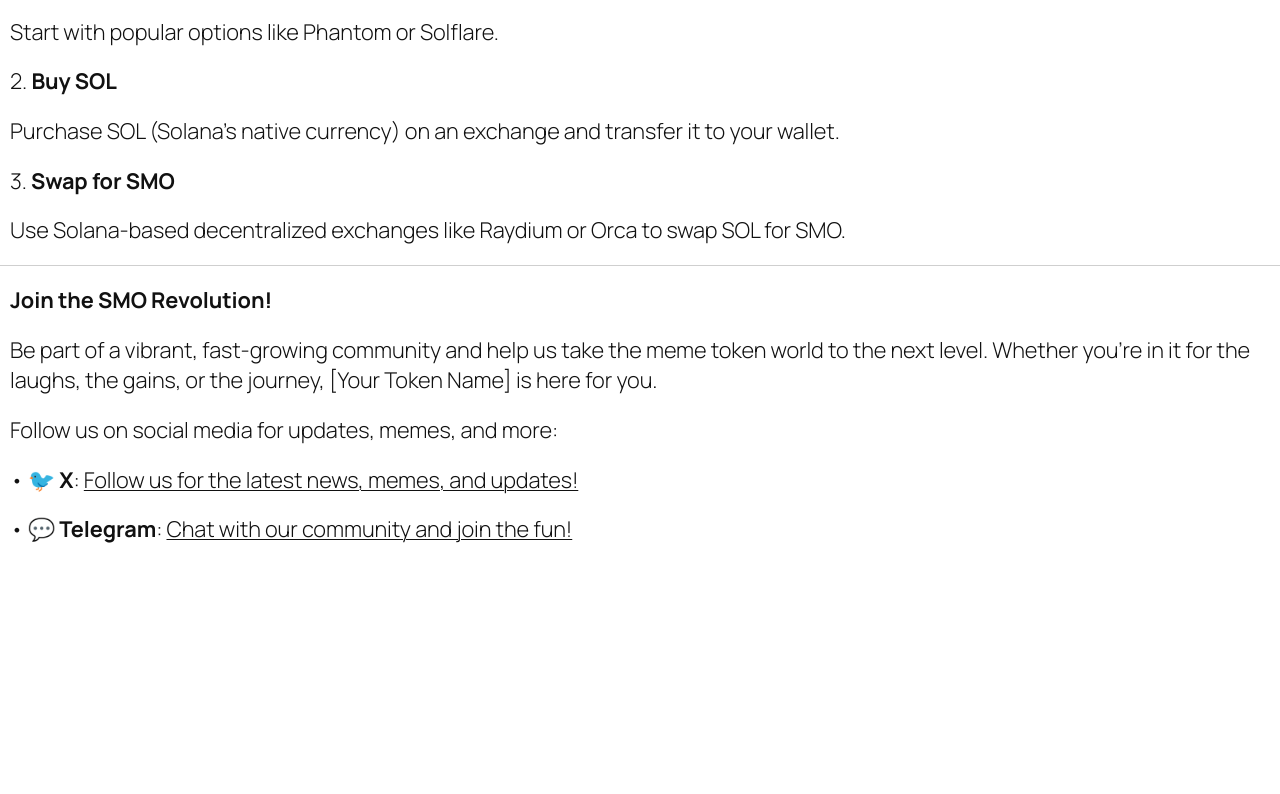
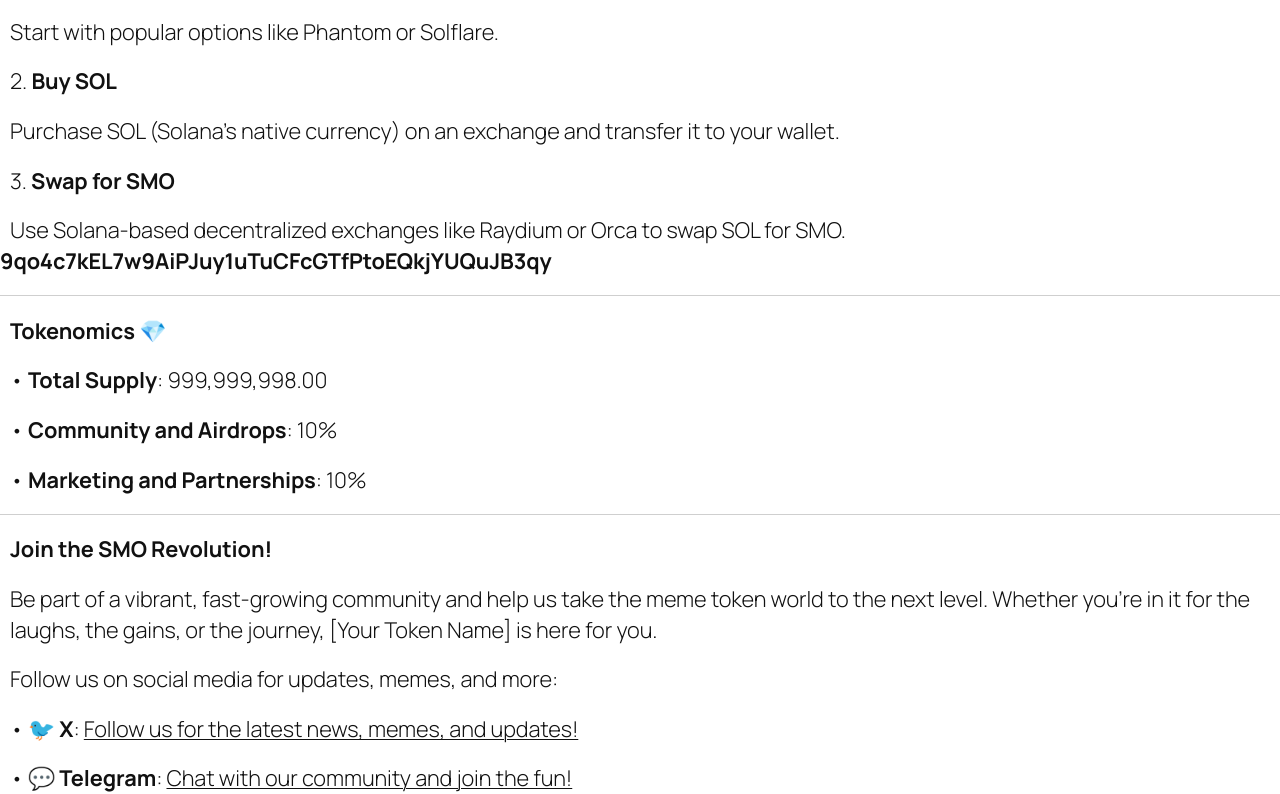
Before and after one commit to SMO135/SheikhMO, a plain HTML site: page index.html in a window 1280 px wide. Shown: the part 1568-2362 px from the top of the page. Before the commit the page ends 2113 px from the top, so only its background shows below. Drawn offline with Linux system fonts and the light colour scheme.

Commit message:
Update index.html

```diff
--- a/index.html
+++ b/index.html
@@ -167,8 +167,17 @@ window._wpemojiSettings = {"baseUrl":"https:\/\/s.w.org\/images\/core\/emoji\/15
 
 
 <p style="padding-right:var(--wp--preset--spacing--20);padding-left:var(--wp--preset--spacing--20)">Use Solana-based decentralized exchanges like Raydium or Orca to swap SOL for SMO.</p>
+<strong>9qo4c7kEL7w9AiPJuy1uTuCFcGTfPtoEQkjYUQuJB3qy</strong>
 
 
+
+<hr class="wp-block-separator has-alpha-channel-opacity">
+
+<p style="padding-right:var(--wp--preset--spacing--20);padding-left:var(--wp--preset--spacing--20)"><strong>Tokenomics 💎</strong></p>
+
+<p style="padding-right:var(--wp--preset--spacing--20);padding-left:var(--wp--preset--spacing--20)">• <strong>Total Supply</strong>: 999,999,998.00 </p>
+<p style="padding-right:var(--wp--preset--spacing--20);padding-left:var(--wp--preset--spacing--20)">• <strong>Community and Airdrops</strong>: 10% </p>
+<p style="padding-right:var(--wp--preset--spacing--20);padding-left:var(--wp--preset--spacing--20)">• <strong>Marketing and Partnerships</strong>: 10% </p>
 
 <hr class="wp-block-separator has-alpha-channel-opacity">
 
```
